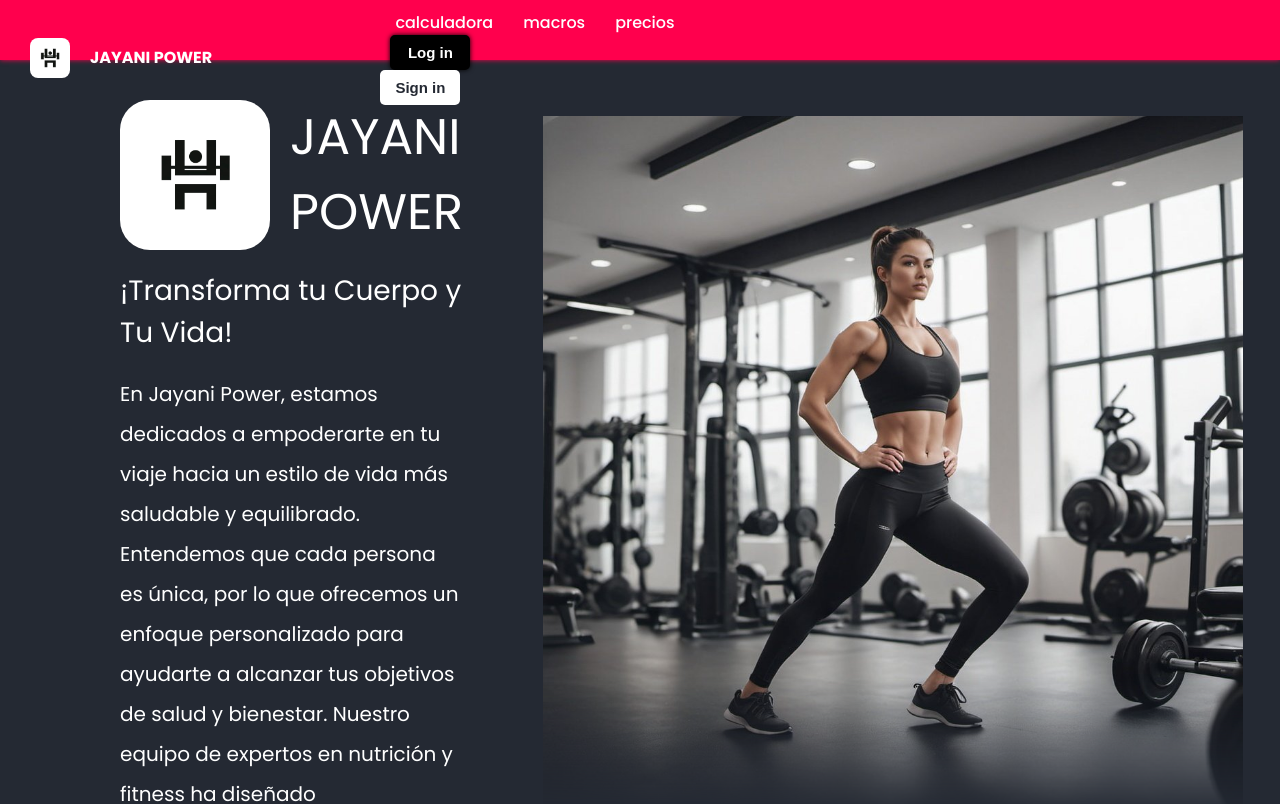
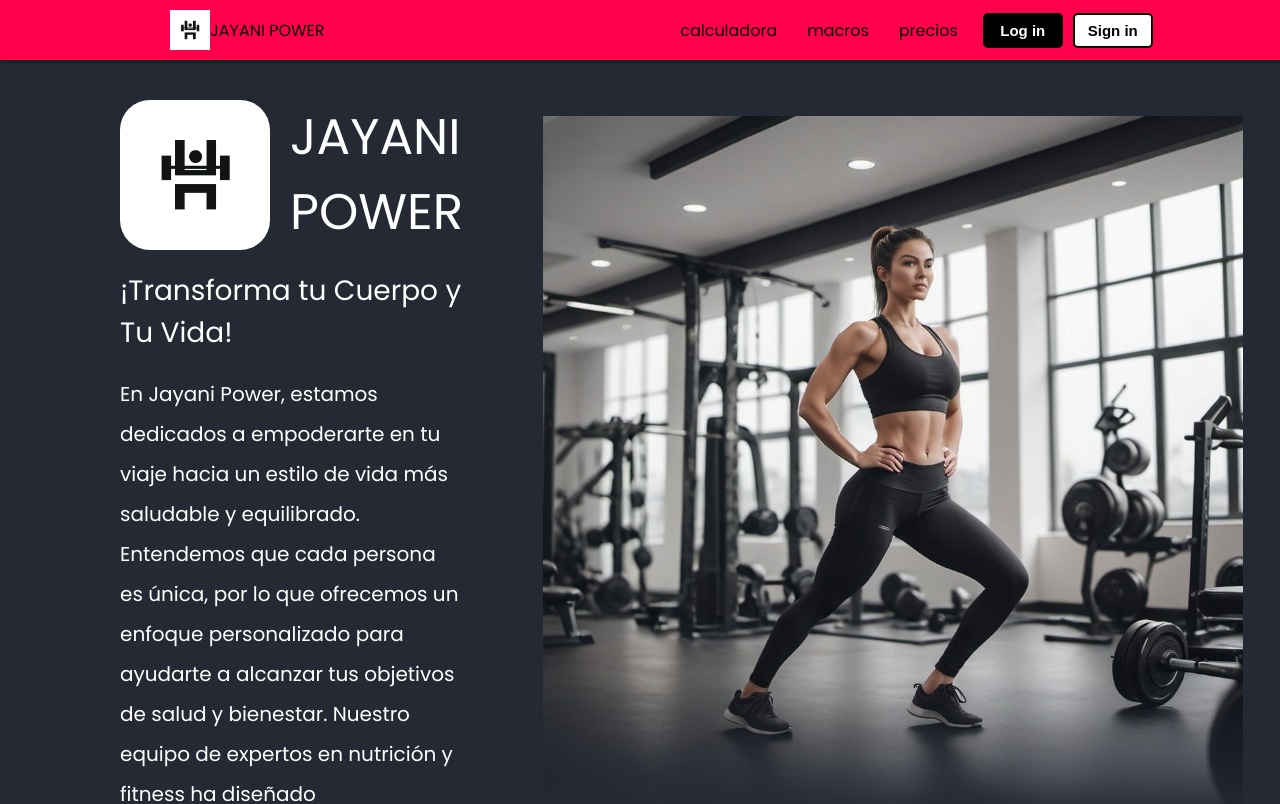
Before and after one commit to Chesco216/GymApp, a React (Vite) app: page / in a window 1280 px wide. Shown: the top 804 px of the page. Built offline with nearby package versions, Linux system fonts and the light colour scheme; no server answers; a web font is replaced by a local one.

Commit message:
la de mergear no le se

```diff
--- a/src/Screens/Landing.css
+++ b/src/Screens/Landing.css
@@ -47,7 +47,7 @@
 	font-size: 25px;
 	color: white;
 	background: #FF004D;
-  border-radius:30px;
+	border-radius: 30px;
 	border: none;
 	width: 150px;
 	height: 150px;
--- a/src/components/Header.css
+++ b/src/components/Header.css
@@ -1,44 +1,8 @@
 .header-container {
-  background: #FF004D;
-  display: grid;
-  grid-template-columns: 2fr 1fr 1fr 1fr 120px 120px;
-  align-items: center;
-  width: 100vw;
-  height: 60px;
-  padding: 10px 0px 10px 30px;
-  border-style: none;
-  box-sizing: border-box;
-  box-shadow: 0px 0px 5px 0px #FF004D;
-}
-
-#logo-img {
-  margin-right: 20px;
-  width: 40px;
-  border-radius: 20%;
-}
-
-.logo-label-div {
-  font-weight: 700;
-  color: white;
-  display: flex;
-  align-items: center;
-}
-
-.log-in-button {
-  width: 80px;
-  height: 35px;
-  margin: 0px 10px 0px 10px;
-  border:  none;
-  /* border: 2px solid black; */
-  border-radius: 5px;
-  background: #242933;
-  color: white;
-  font-weight: bold;
-  font-size: 15px;
-  transition-duration: 500ms;
 	display: flex;
 	flex-direction: row;
 	align-items: center;
+	background: #FF004D;
 	justify-content: space-around;
 	width: 100%;
 	padding: 10px 0px;
@@ -76,37 +40,6 @@
 }
 
 .sign-in-button {
-  width: 80px;
-  height: 35px;
-  border: none;
-  /* border-style: solid; */
-  /* border-color: #242933; */
-  border-radius: 5px;
-  background: white;
-  color: #242933;
-  font-weight: bold;
-  font-size: 15px;
-  transition-duration: 500ms;
-}
-
-.sign-in-button:hover {
-  background: #242933;
-  color: white;
-}
-
-.header-links {
-  font-weight: 500;
-  height: 40px;
-  margin: 0px 15px 0px 15px ;
-  border-style: none;
-  transition-duration: 100ms;
-  color: white;
-}
-
-.header-links:hover {
-  background: none;
-  border-bottom: solid white 3px;
-  transition-duration: 100ms;
 	width: 80px;
 	height: 35px;
 	border-style: solid;
```
Lines whose indentation alone changed are shown as unchanged.
